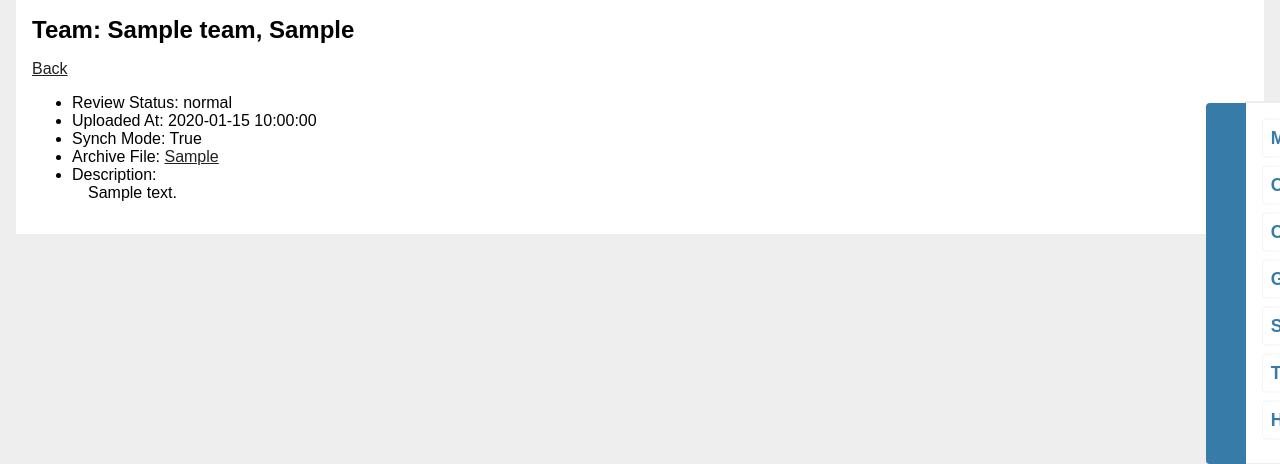
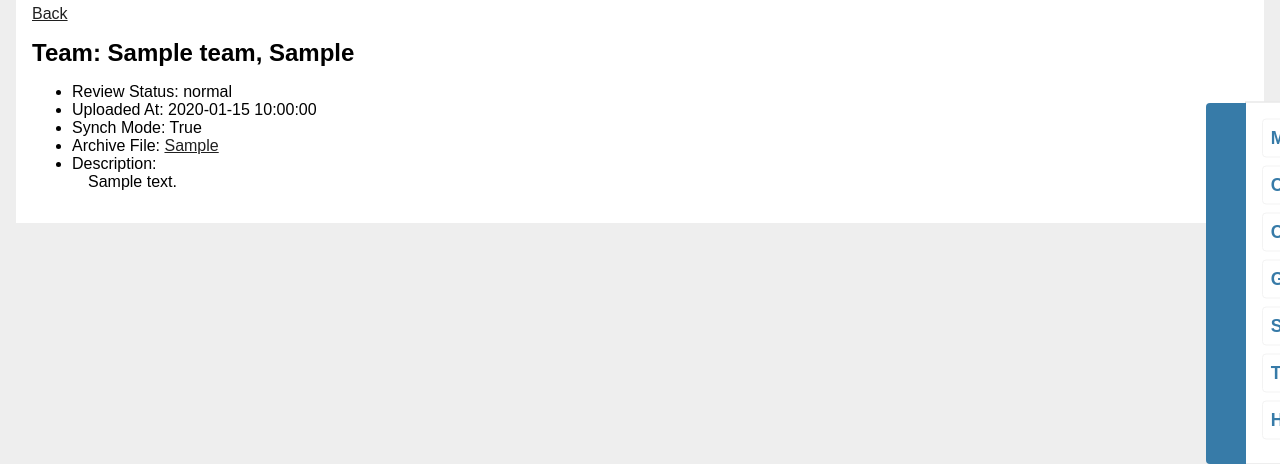
Before and after one commit to helios-base/rcgamestats, a Flask app: page /team/1/edit in a window 1280 px wide. Shown: the part 117-581 px from the top of the page. Run offline with Flask 3, Linux system fonts and the light colour scheme; a user stored in the database is signed in; tables that the repository leaves empty hold one stand-in row (values such as "Sample post"); some libraries are stand-ins or nearby versions.

Commit message:
edit_team.htmlのメニュー位置を修正

```diff
--- a/server/team/templates/team/edit_team.html
+++ b/server/team/templates/team/edit_team.html
@@ -4,11 +4,11 @@
 {% endblock %}
 
 {% block content %}
+<div class="submenu">
+    <a href="{{ url_for('team.show_team', team_id=team.id) }}">Back</a>
+</div>
+<h2>Team: {{ team.name }}, {{ team.version }}</h2>
 
-<h2>Team: {{ team.name }}, {{ team.version }}</h2>
-<ul class="submenu">
-    <li><a href="{{ url_for('team.show_team', team_id=team.id) }}">Back</a></li>
-</ul>
 <ul>
     <li>Review Status: {{ team.review_status.value }}</li>
     <li>Uploaded At: {{ team.uploaded_at }}</li>
```
